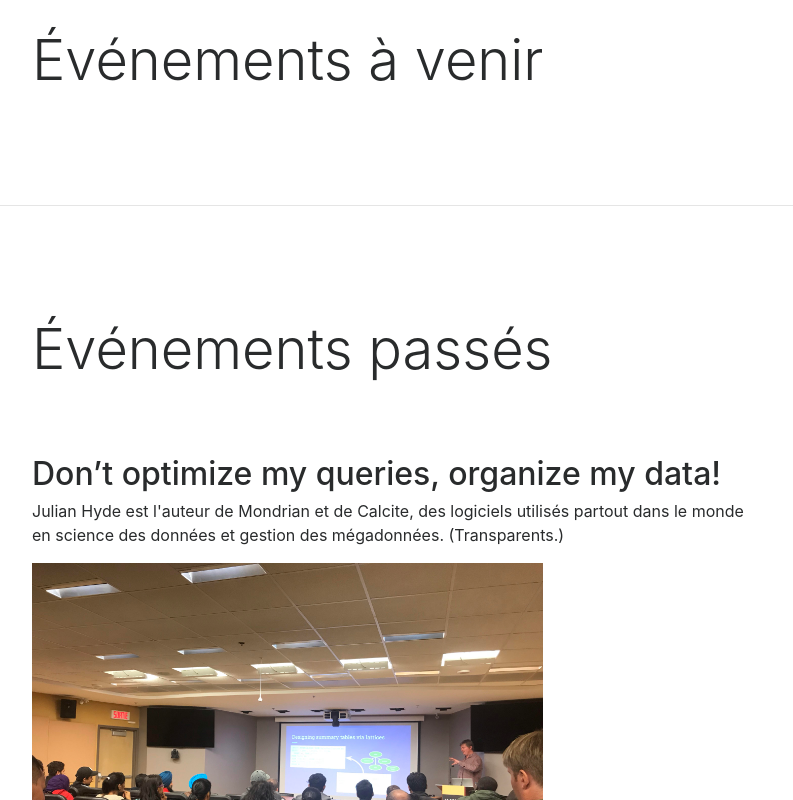
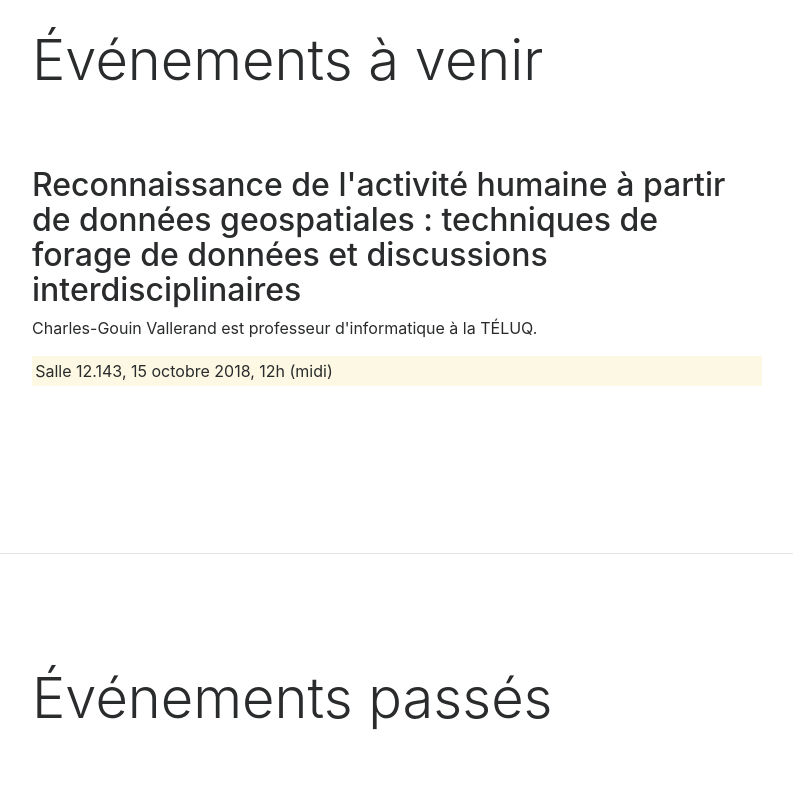
Before and after one commit to lemire/technolabsite, a plain HTML site: page index.html in a window 1280 px wide. Shown: the part 700-1500 px from the top of the page, without its empty margins (53-846 px from the left). Drawn offline with nearby package versions, Linux system fonts and the light colour scheme; a script that the page names is missing.

Commit message:
Saving...

```diff
--- a/index.html
+++ b/index.html
@@ -34,15 +34,21 @@
     <div class="container">
                     <h2 class="display-4">Événements à venir</h2>
 
-      <!-- Example row of columns -->
+                    <div class="row">
+                      <div class="col-md-8">
+                        <h2>Reconnaissance de l'activité humaine à partir de données geospatiales : techniques de forage de données et discussions interdisciplinaires</h2>
 
+              <p>Charles-Gouin Vallerand est professeur d'informatique à la TÉLUQ.</p>
+                          <p class="mark">Salle 12.143, 15 octobre 2018, 12h (midi)</p>
+                      </div>
+                    </div>
     </div>
 
     <hr style="margin-bottom: 3cm;" />
 
     <div class="container">
                     <h2 class="display-4">Événements passés</h2>
-      <div class="row">
+                    <div class="row">
         <div class="col-md-8">
           <h2>Don’t optimize my queries, organize my data!</h2>
 
@@ -52,9 +58,6 @@
             <p class="mark">Salle 11.051, 24 septembre 2018, 12h (midi)</p>
         </div>
 
-      </div>
-      <!-- Example row of columns -->
-      <div class="row">
         <div class="col-md-8">
           <h2>Analyser automatiquement les paroles de chanson avec plongement le lexical</h2>
           <p>
```
